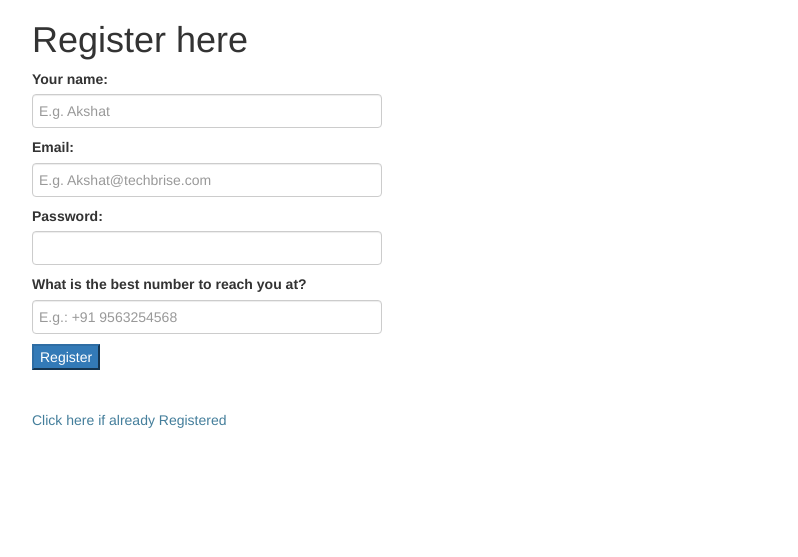
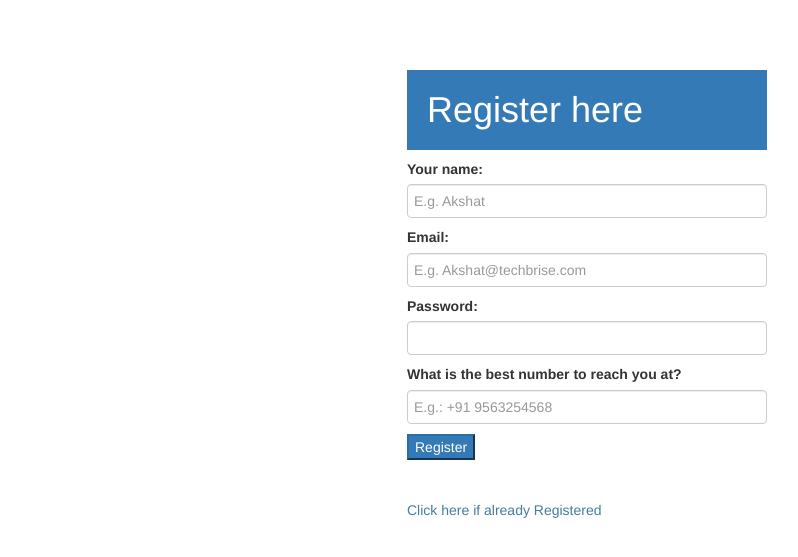
Before and after one commit to ashishforgive/django-simple-login, a Django app: page / in a window 1280 px wide. Shown: the top 557 px of the page, without its empty margins (53-851 px from the left). Run offline with Django 3.2, Linux system fonts and the light colour scheme; some libraries are stand-ins or nearby versions.

Commit message:
changes in style.css

```diff
--- /dev/null
+++ b/login-logout/login_logout/login_logout_reg/static/css/style.css
@@ -0,0 +1,12 @@
+#reg_form
+{
+
+	padding-top: 50px;
+}
+.reg_head
+{
+	color: #fff;
+    background-color: #337ab7;
+    border-color: #2e6da4;
+	padding: 20px;
+}
--- a/login-logout/login_logout/login_logout_reg/static/style.css
+++ /dev/null
@@ -1,4 +0,0 @@
-.reg_form
-{
-	text-align: center;
-}
--- a/login-logout/login_logout/login_logout_reg/templates/base.html
+++ b/login-logout/login_logout/login_logout_reg/templates/base.html
@@ -12,9 +12,11 @@
 </head>
 <body class="Register">
   <div class="container">
+    <div class="row">
+      <div class="col-md-4 col-lg-4"></div>
       <form method="POST">
-      <div class="col-md-4 col-lg-4 reg_from">
-        <h1>Register here</h1>
+      <div class="col-md-4 col-lg-4" id="reg_form">
+        <h1 class="reg_head">Register here</h1>
         {% csrf_token %}
         {{ form.as_p }}
         <button class="btn-primary">Register</button>
@@ -24,6 +26,7 @@
       </div>
 
       </form>
+      </div>
 
 </div>
 </body>
```
